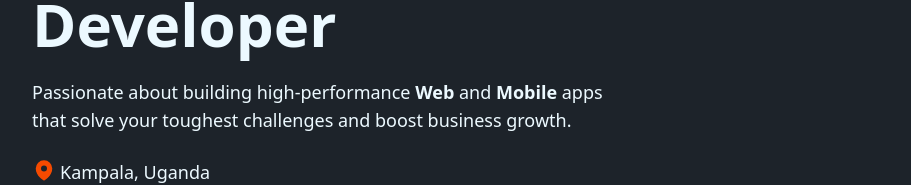
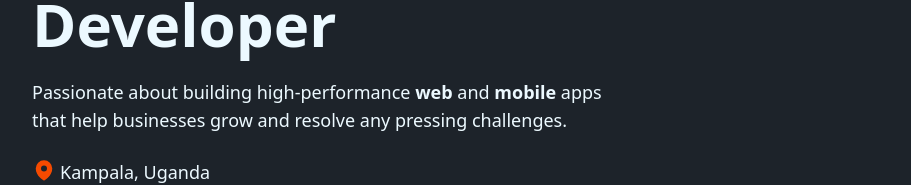
Before and after one commit to omarageorge/georgeomara, a Next.js app: page / in a window 1280 px wide. Shown: the part 372-557 px from the top of the page, without its empty margins (184-1095 px from the left). Built offline with nearby package versions, Linux system fonts and the light colour scheme.

Commit message:
refactor(index): update intro text

```diff
--- a/src/app/page.tsx
+++ b/src/app/page.tsx
@@ -15,15 +15,15 @@ export default function Home() {
         className='w-full h-[calc(70vh-4rem)] md:h-[calc(100vh-4rem)] mt-16 flex flex-col items-center justify-center'
       >
         <div className='space-y-4 md:space-y-6 text-center md:text-left'>
-          <h2 className='text-medium'>
+          <h3 className='text-medium'>
             Hi! I&apos;m <span className='font-bold text-primary'>George</span>
-          </h2>
-          <h3 className='text-large'>Full-Stack Software Developer</h3>
-          <h3 className='text-base md:text-lg max-w-sm md:max-w-md lg:max-w-xl mx-auto md:ml-0'>
-            Passionate about building high-performance <strong>Web</strong> and{' '}
-            <strong>Mobile</strong> apps that solve your toughest challenges and
-            boost business growth.
           </h3>
+          <h1 className='text-large'>Full-Stack Software Developer</h1>
+          <p className='text-base md:text-lg max-w-sm md:max-w-md lg:max-w-xl mx-auto md:ml-0'>
+            Passionate about building high-performance <strong>web</strong> and{' '}
+            <strong>mobile</strong> apps that help businesses grow and resolve
+            any pressing challenges.
+          </p>
           <h4 className='w-fit flex gap-x-1 text-lg mx-auto md:ml-0'>
             <span>
               <svg
```
